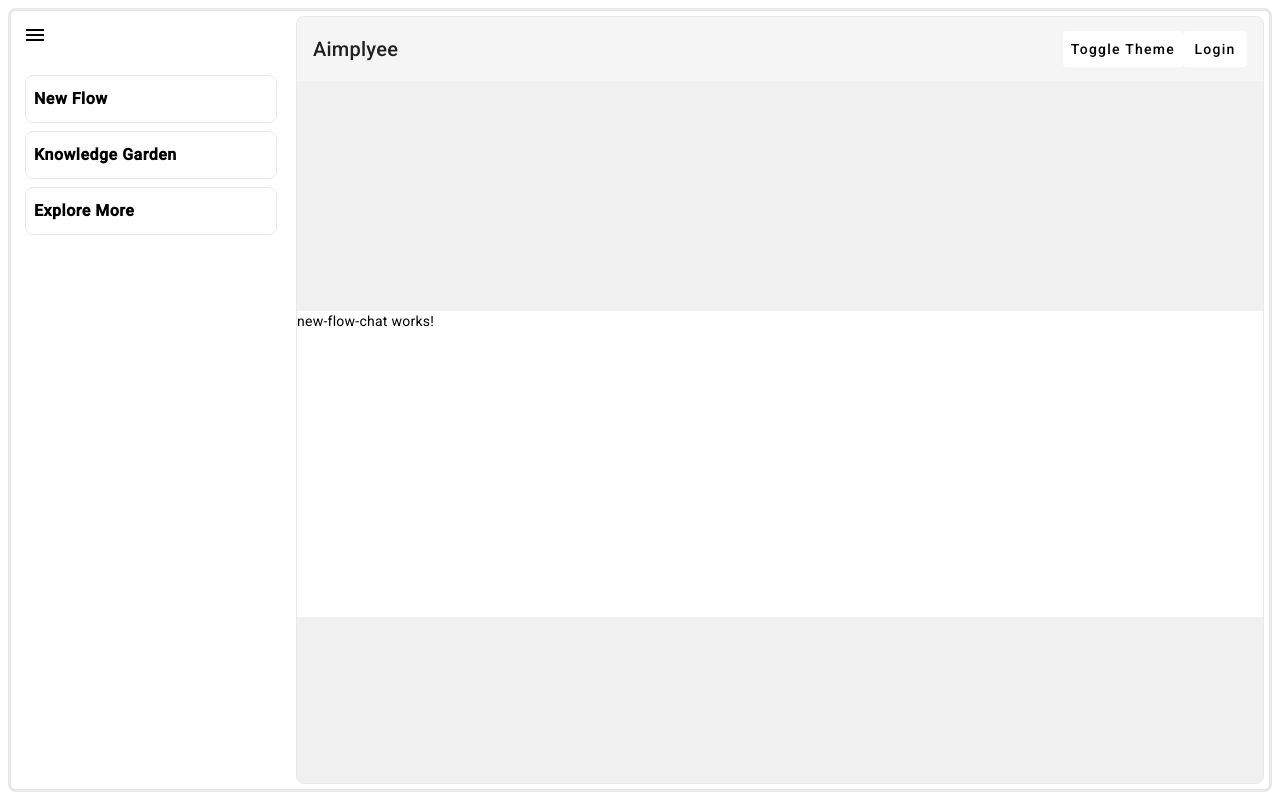
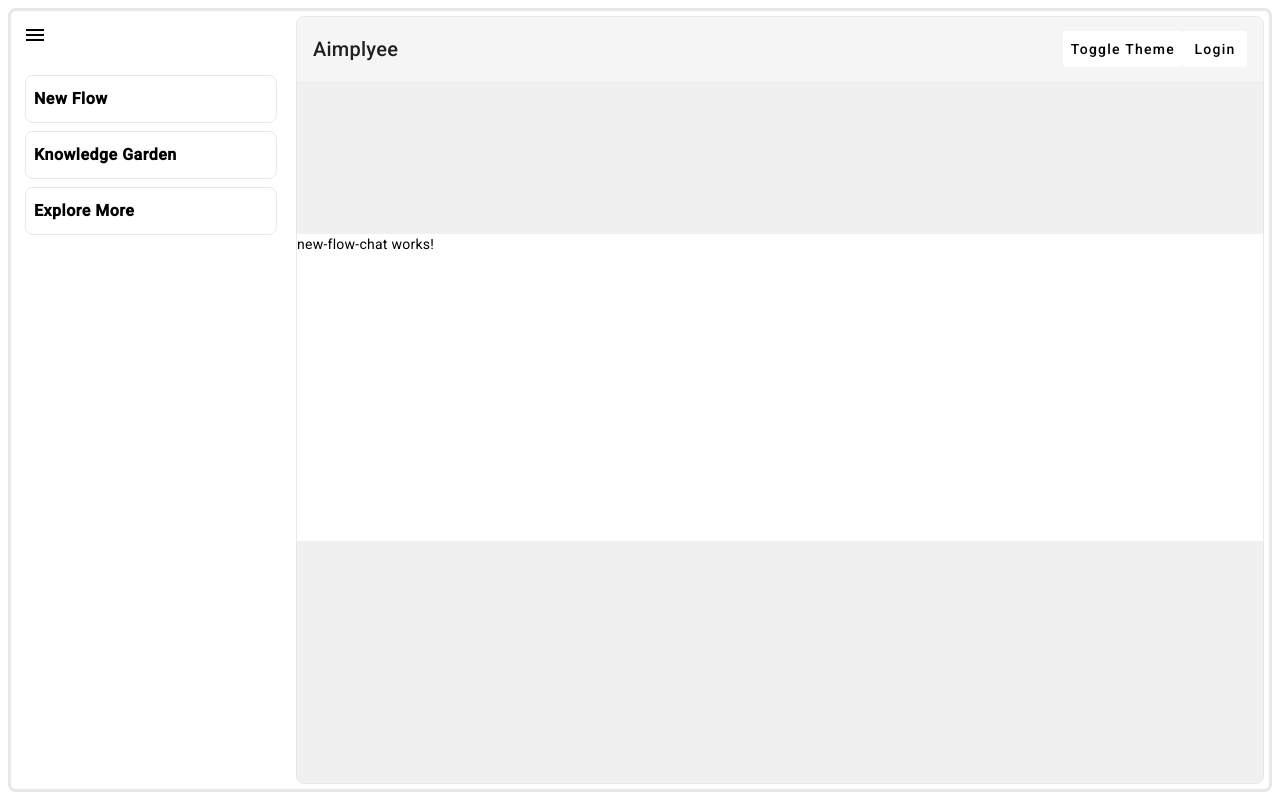
Before and after one commit to InspiroTechnology/aimployee, an Angular app: page /new-flow in a window 1280 px wide. Built offline with nearby package versions, Linux system fonts and the light colour scheme.

Commit message:
Adjust section heights in dashboard layout for improved visibility and organization

```diff
--- a/src/app/features/dashboard/dashboard-new-flow/dashboard-new-flow.component.scss
+++ b/src/app/features/dashboard/dashboard-new-flow/dashboard-new-flow.component.scss
@@ -5,9 +5,12 @@
   height: 100%;
 }
 
-.top-section,
+.top-section {
+  height: 20%;
+  background-color: #f0f0f0; // Optional: Add a background color for visibility
+}
 .bottom-section {
-  height: 30%;
+  height: 40%;
   background-color: #f0f0f0; // Optional: Add a background color for visibility
 }
 
```
